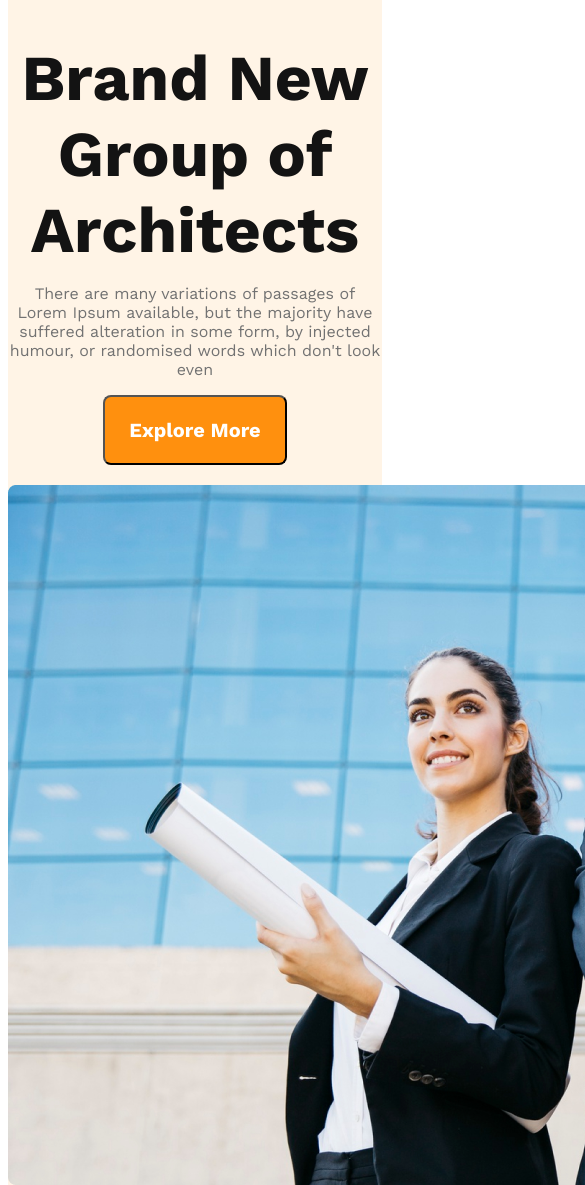
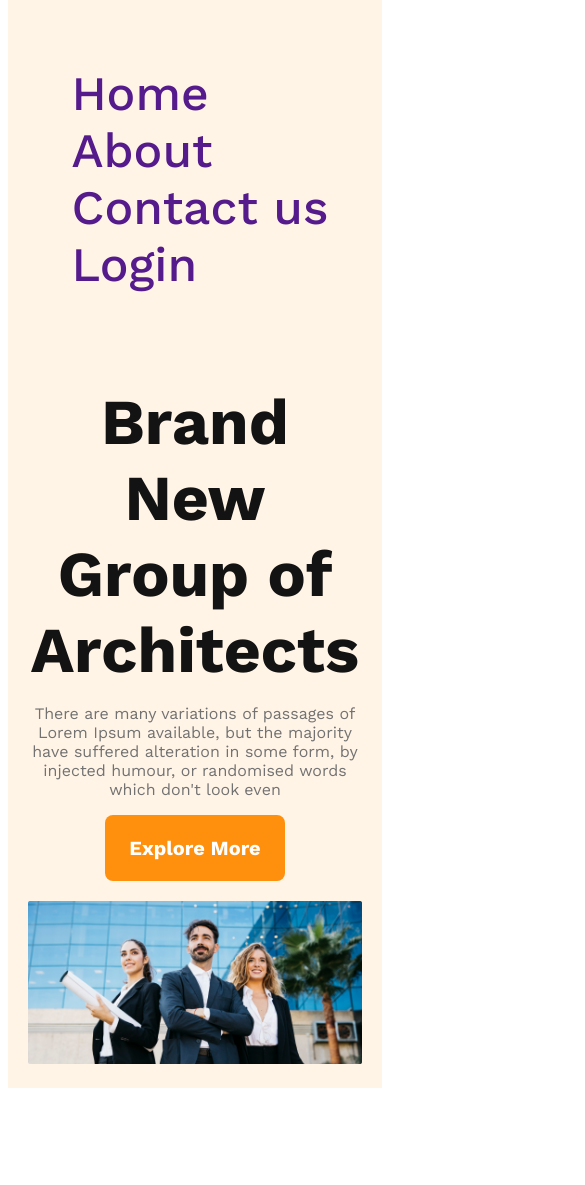
Before and after one commit to nurujjaman88/g3-architects-website, a plain HTML site: page index.html in a window 390 px wide. Shown: the part 255-1440 px from the top of the page, 585 px wide, since content can reach past the window. After the commit the page ends 1351 px from the top, so only its background shows below. Drawn offline with nearby package versions, Linux system fonts and the light colour scheme.

Commit message:
responsive of small and medium devices

```diff
--- a/index.html
+++ b/index.html
@@ -25,9 +25,7 @@
                 <p class="banner-description">There are many variations of passages of Lorem Ipsum available, but the majority have suffered alteration in some form, by injected humour, or randomised words which don't look even</p>
                 <button class="btn-primary">Explore More</button>
             </div>
-            <div>
-                <img src="images/banner.png" alt="">
-            </div>
+            <img src="images/banner.png" alt="">
         </div>
     </header>
     <main>
--- a/styles/architects.css
+++ b/styles/architects.css
@@ -18,6 +18,8 @@
     text-align: center;
     padding: 21px 24px;
     margin-bottom: 20px;
+    cursor: pointer;
+    border: 0px;
 }
 /* header styles */
 
@@ -75,6 +77,35 @@ nav li a{
     color: #727272;
 }
 
-.banner-img img{
-    margin: 580px 240px 45px 240px;
+.banner img{
+    width: 100%;
 }
+
+/* media queries */
+
+/* Mobile devices */
+
+@media screen and (max-width:576px) {
+    header{
+        padding: 20px;
+    }
+    nav{
+        flex-direction: column;
+    }
+
+    nav > ul{
+        flex-direction: column;
+    }
+}
+
+/* Tablet devices */
+
+@media screen and (min-width:576px) and (max-width:960px) {
+    nav{
+        flex-direction: column;
+    }
+
+    header{
+        padding: 50px;
+    }
+}
```
